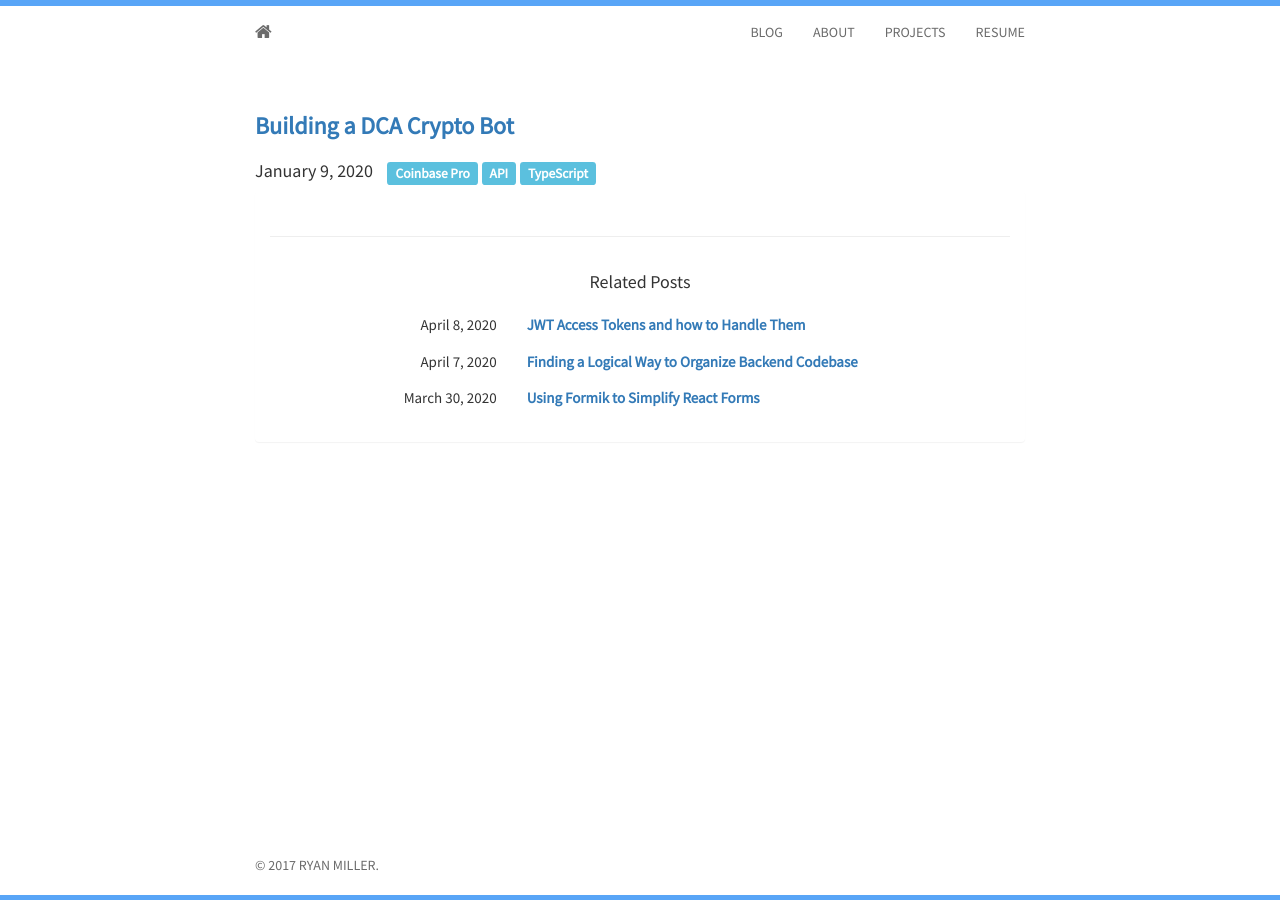
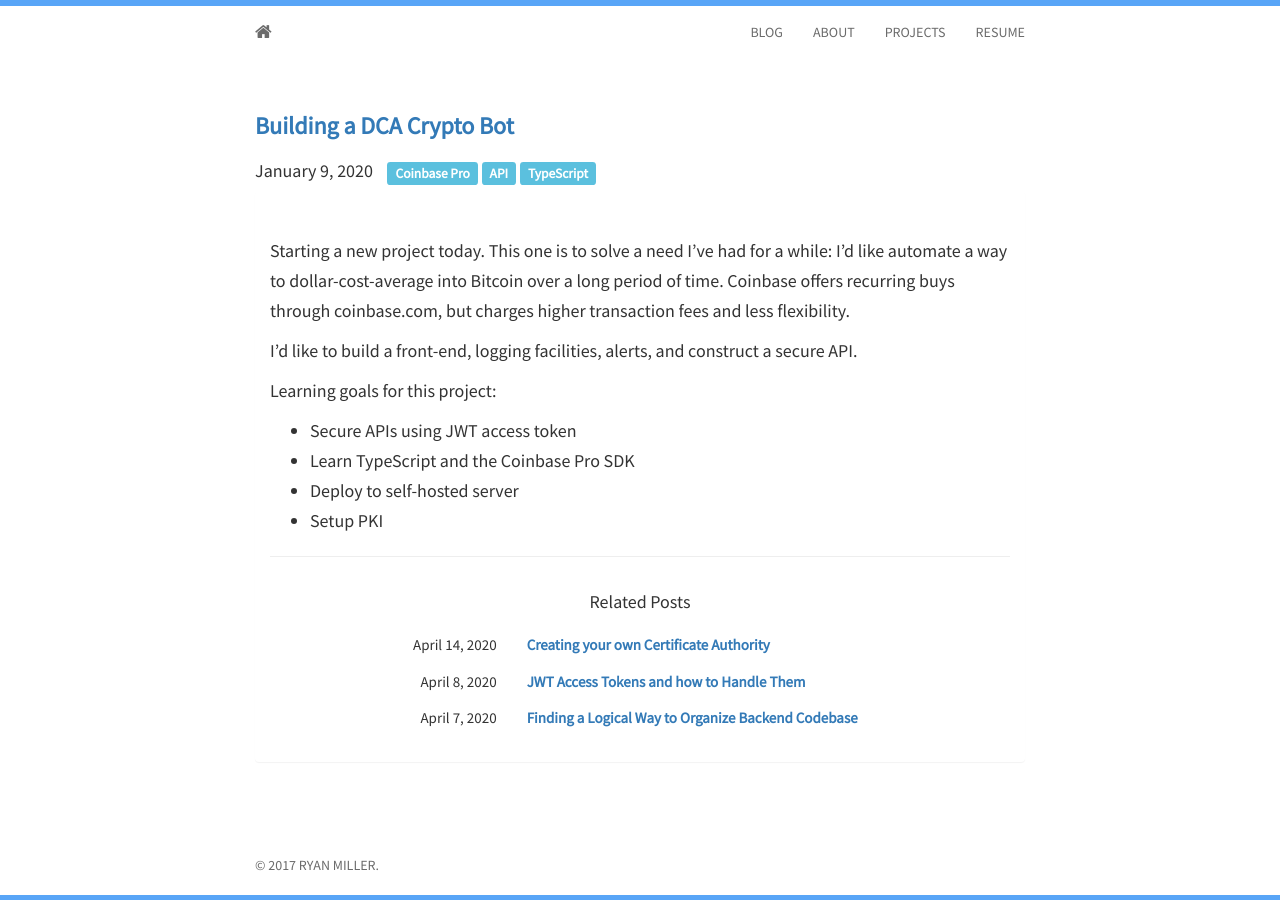
Before and after one commit to TheRyanMiller/theryanmiller.github.io, a Jekyll site: the page built from _posts/2020-01-09-building-a-dca-crypto-bot.md, in a window 1280 px wide. Built offline with Jekyll 4.4.1, drawn with Linux system fonts in a browser that asks for light colours; nearby versions of some CDN libraries; comment, search, counter and statistics services are not loaded.

Commit message:
Added creating your own certificate authority (WIP)

```diff
--- a/_posts/2020-01-09-building-a-dca-crypto-bot.md
+++ b/_posts/2020-01-09-building-a-dca-crypto-bot.md
@@ -8,3 +8,13 @@ tags:
 - API
 - TypeScript
 ---
+
+Starting a new project today. This one is to solve a need I've had for a while: I'd like automate a way to dollar-cost-average into Bitcoin over a long period of time. Coinbase offers recurring buys through coinbase.com, but charges higher transaction fees and less flexibility.
+
+I'd like to build a front-end, logging facilities, alerts, and construct a secure API.
+
+Learning goals for this project:
+- Secure APIs using JWT access token
+- Learn TypeScript and the Coinbase Pro SDK
+- Deploy to self-hosted server
+- Setup PKI
```
Also changed, not shown: _posts/2020-04-14-Creating-you-own-certificate-authority.md (added, +55 -0 lines), static/img/blogimages/csr-to-ca-flow.PNG (added), static/img/blogimages/invalidcert.PNG (added), static/img/blogimages/reactscripts.PNG (added).
